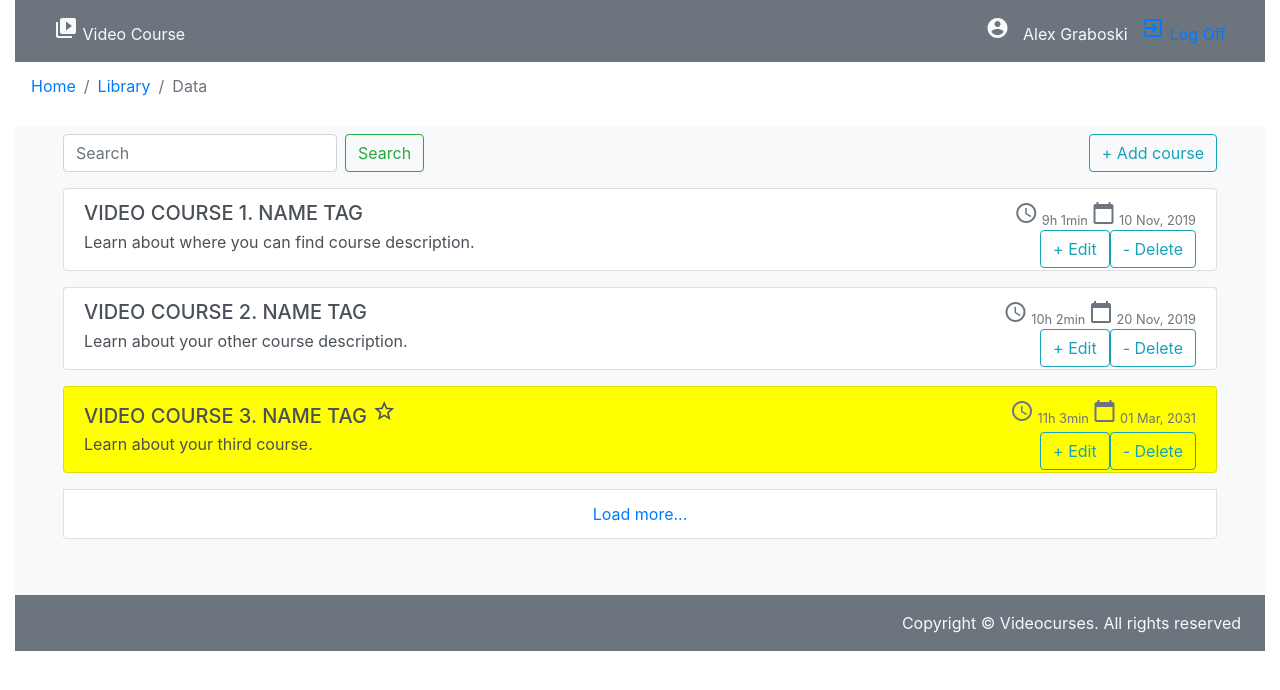
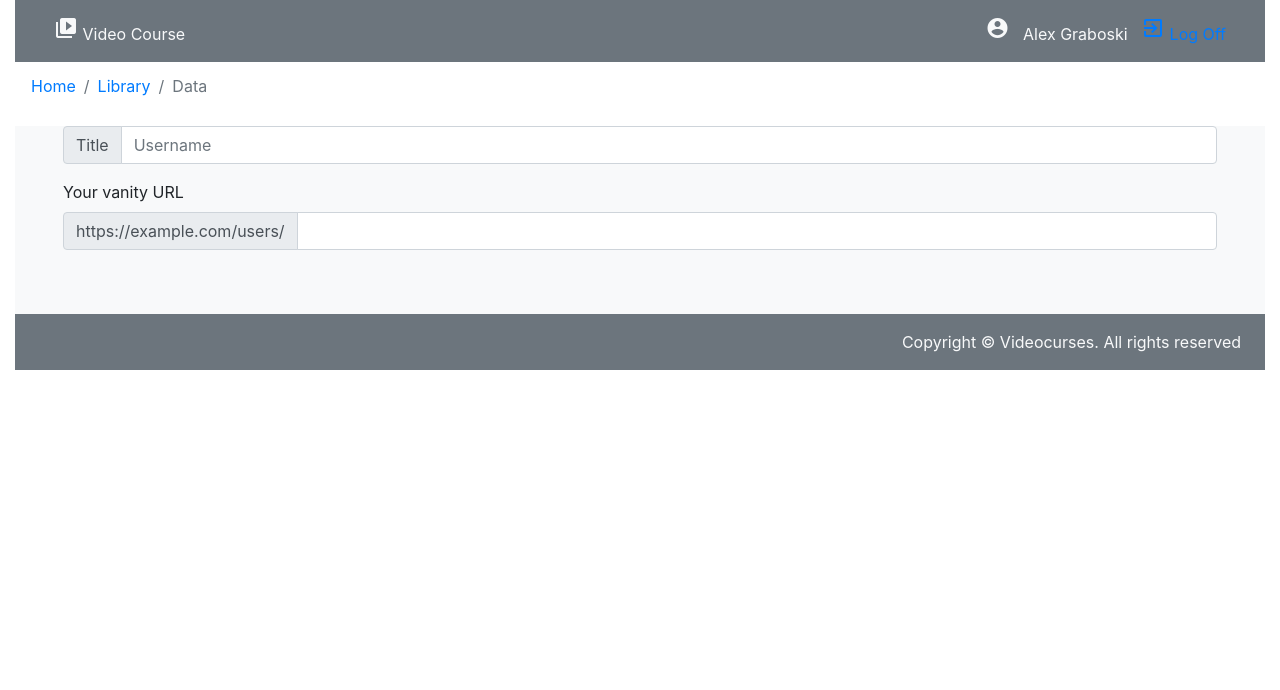
Before and after one commit to yagolex/EAM, an Angular app in the folder hw-t1-proj/: page / in a window 1280 px wide. Shown: the top 690 px of the page. Built offline with nearby package versions, Linux system fonts and the light colour scheme.

Commit message:
crud - initial design

```diff
--- a/hw-t1-proj/src/app/core/core.module.ts
+++ b/hw-t1-proj/src/app/core/core.module.ts
@@ -20,6 +20,7 @@ import { LoginPageComponent } from './login-page/login-page.component';
 import { AuthenticationService } from './models/auth.service';
 import { GetFullNamePipe } from './get-full-name.pipe';
 import { SharedModule } from '../shared/shared.module';
+import { CoursesModule } from '../courses/courses.module';
 
 @NgModule({
   declarations: [
@@ -36,7 +37,7 @@ import { SharedModule } from '../shared/shared.module';
     LoginPageComponent,
     GetFullNamePipe
   ],
-  imports: [CommonModule, FormsModule, SharedModule],
+  imports: [CommonModule, FormsModule, SharedModule, CoursesModule],
   providers: [
     CourseService,
     DatePipe,
--- a/hw-t1-proj/src/app/courses/course-crud/course-crud.component.html
+++ b/hw-t1-proj/src/app/courses/course-crud/course-crud.component.html
@@ -1 +1,16 @@
-<p>course-crud works!</p>
+<div class="input-group mb-3">
+        <div class="input-group-prepend">
+          <span class="input-group-text" id="basic-addon1">Title</span>
+        </div>
+        <input id="couseTitle" type="text" class="form-control" placeholder="Username" aria-label="Username" aria-describedby="basic-addon1">
+</div>
+
+<label for="basic-url">Your vanity URL</label>
+<div class="input-group mb-3">
+  <div class="input-group-prepend">
+    <span class="input-group-text" id="basic-addon3">https://example.com/users/</span>
+  </div>
+  <input type="text" class="form-control" id="basic-url" aria-describedby="basic-addon3">
+</div>
+
+<!-- https://getbootstrap.com/docs/4.0/components/input-group/#basic-example -->
--- a/hw-t1-proj/src/app/courses/course-list/course-list.component.html
+++ b/hw-t1-proj/src/app/courses/course-list/course-list.component.html
@@ -1,4 +1,5 @@
 <div class="px-5 bg-light pb-5">
+  <ng-container *ngIf="hasCouseSelected(); else noCouseSelected">
   <app-search-section (searchCourseItemEvent)="filterCourseItems($event)"></app-search-section>
   <ng-container *ngIf="hasItems(); else noData">
     <div class="list-group">
@@ -25,4 +26,8 @@
       NO DATA. FEEL FREE TO ADD NEW COURSE.
     </a>
   </ng-template>
+</ng-container>
+<ng-template #noCouseSelected>
+  <app-course-crud></app-course-crud>
+</ng-template>
 </div>
--- a/hw-t1-proj/src/app/courses/course-list/course-list.component.ts
+++ b/hw-t1-proj/src/app/courses/course-list/course-list.component.ts
@@ -11,6 +11,7 @@ import { Course } from '../models/course';
 })
 export class CourseListComponent implements OnInit {
   public courseList: Course[];
+  public selectedCourse: Course;
 
   constructor(
     private courseService: CourseService,
@@ -47,4 +48,8 @@ export class CourseListComponent implements OnInit {
   public hasItems(): boolean {
     return this.courseList != null && this.courseList.length > 0;
   }
+
+  public hasCouseSelected(): boolean {
+    return this.selectedCourse != null && this.selectedCourse != undefined;
+  }
 }
--- a/hw-t1-proj/src/app/courses/courses.module.ts
+++ b/hw-t1-proj/src/app/courses/courses.module.ts
@@ -7,6 +7,6 @@ import { CourseCrudComponent } from './course-crud/course-crud.component';
   declarations: [CourseCrudComponent],
   imports: [CommonModule, FormsModule],
   providers: [],
-  exports: []
+  exports: [CourseCrudComponent]
 })
 export class CoursesModule {}
```
